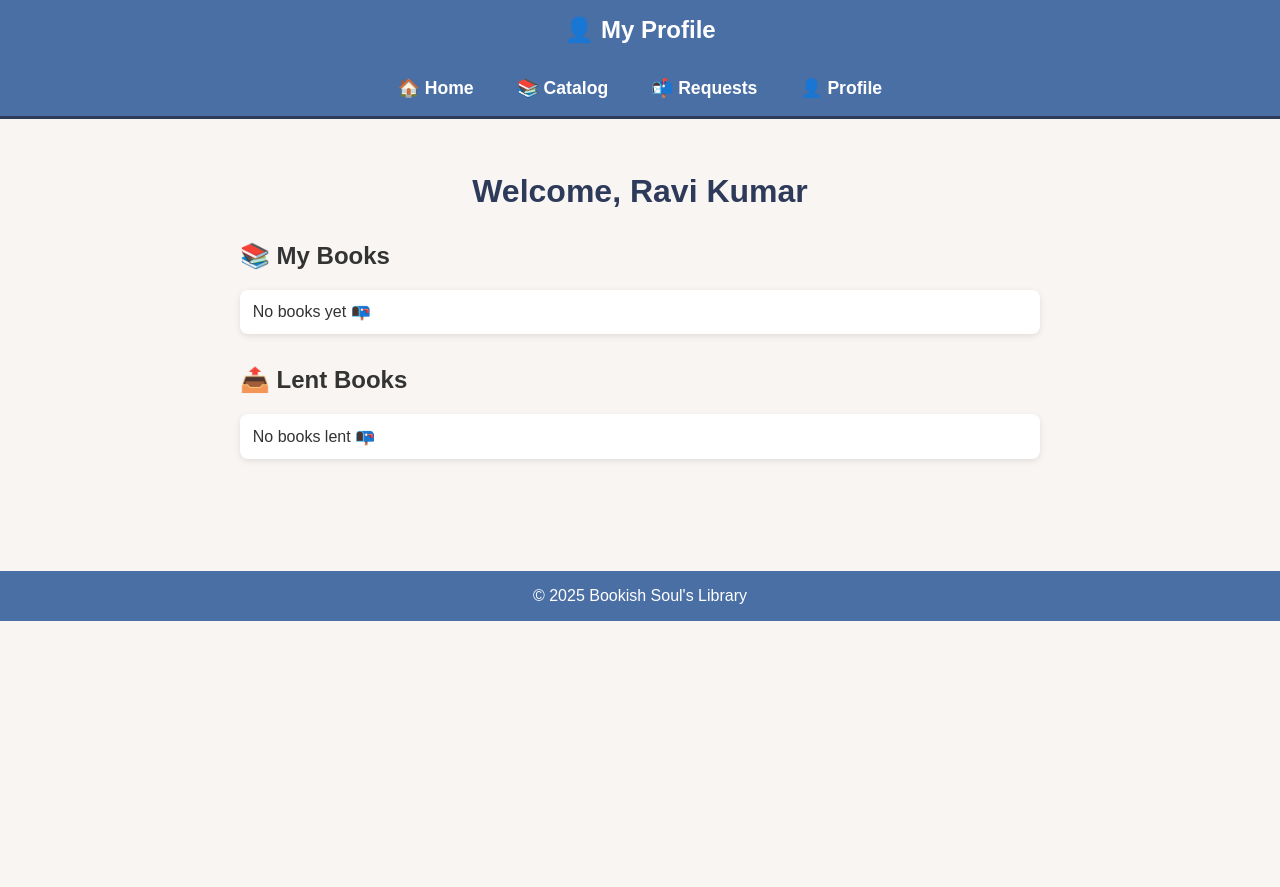
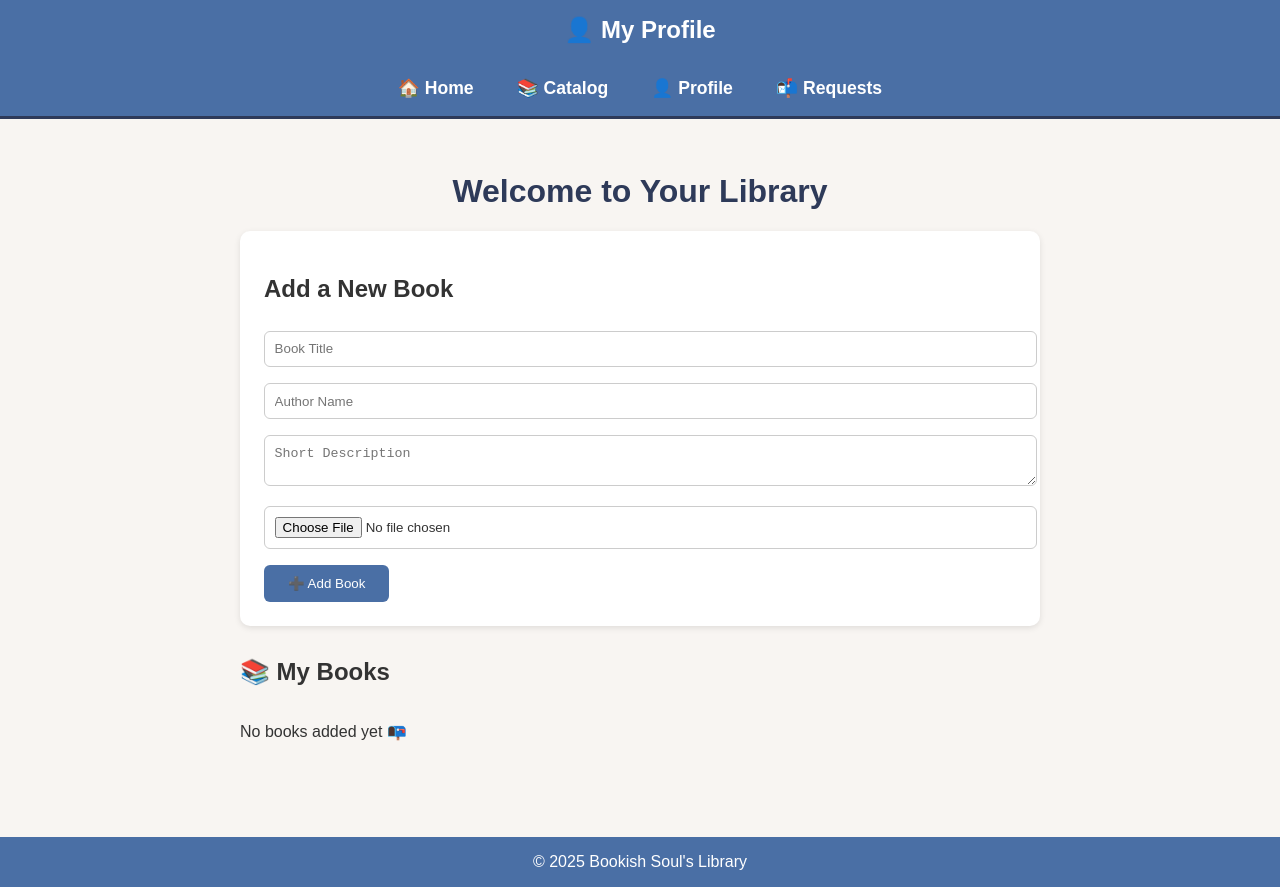
Before and after one commit to anuragchammincheri-creator/bookish-souls-library, a plain HTML site: page profile.html in a window 1280 px wide. Before the commit the page ends 800 px from the top, so only its background shows below. Drawn offline with Linux system fonts and the light colour scheme.

Commit message:
Update profile.html

```diff
--- a/profile.html
+++ b/profile.html
@@ -5,96 +5,51 @@
   <meta name="viewport" content="width=device-width, initial-scale=1.0">
   <title>Profile - Bookish Soul's Library</title>
   <style>
-    body {
-      font-family: 'Poppins', sans-serif;
-      margin: 0;
-      padding: 0;
-      background: #f8f5f2;
-      color: #333;
-    }
-    header {
-      background: #4a6fa5;
-      color: white;
-      padding: 1rem;
-      text-align: center;
-      font-size: 1.5rem;
-      font-weight: bold;
-    }
-    .navbar {
-      background: #4a6fa5;
-      display: flex;
-      justify-content: center;
-      gap: 1.5rem;
-      padding: 0.8rem;
-      border-bottom: 3px solid #2e3a59;
-    }
-    .navbar a {
-      color: white;
-      text-decoration: none;
-      font-size: 1.1rem;
-      font-weight: bold;
-      transition: color 0.3s, background 0.3s;
-      padding: 0.3rem 0.6rem;
-      border-radius: 6px;
-    }
-    .navbar a:hover {
-      background: white;
-      color: #4a6fa5;
-    }
-    main {
-      padding: 2rem;
-      max-width: 800px;
-      margin: auto;
-    }
-    h1 {
-      text-align: center;
-      color: #2e3a59;
-      margin-bottom: 2rem;
-    }
-    section {
-      margin-bottom: 2rem;
-    }
-    ul {
-      list-style: none;
-      padding: 0;
-    }
-    ul li {
-      background: white;
-      padding: 0.8rem;
-      margin: 0.5rem 0;
-      border-radius: 8px;
-      box-shadow: 0 2px 6px rgba(0,0,0,0.1);
-    }
-    footer {
-      margin-top: 3rem;
-      background: #4a6fa5;
-      color: white;
-      text-align: center;
-      padding: 1rem;
-    }
+    body { font-family: 'Poppins', sans-serif; margin: 0; padding: 0; background: #f8f5f2; color: #333; }
+    header { background: #4a6fa5; color: white; padding: 1rem; text-align: center; font-size: 1.5rem; font-weight: bold; }
+    .navbar { background: #4a6fa5; display: flex; justify-content: center; gap: 1.5rem; padding: 0.8rem; border-bottom: 3px solid #2e3a59; }
+    .navbar a { color: white; text-decoration: none; font-size: 1.1rem; font-weight: bold; padding: 0.3rem 0.6rem; border-radius: 6px; transition: 0.3s; }
+    .navbar a:hover { background: white; color: #4a6fa5; }
+    main { padding: 2rem; max-width: 800px; margin: auto; }
+    h1 { text-align: center; color: #2e3a59; }
+    form { background: white; padding: 1.5rem; border-radius: 10px; box-shadow: 0 2px 6px rgba(0,0,0,0.1); margin-bottom: 2rem; }
+    form input, form textarea { width: 100%; padding: 0.6rem; margin: 0.5rem 0; border: 1px solid #ccc; border-radius: 6px; }
+    form button { padding: 0.7rem 1.5rem; background: #4a6fa5; color: white; border: none; border-radius: 6px; cursor: pointer; margin-top: 0.5rem; }
+    form button:hover { background: #2e3a59; }
+    .book-list { display: grid; grid-template-columns: repeat(auto-fill, minmax(200px, 1fr)); gap: 1.5rem; }
+    .book-card { background: white; border-radius: 10px; padding: 1rem; box-shadow: 0 2px 6px rgba(0,0,0,0.1); text-align: center; }
+    .book-card img { width: 100px; height: 140px; object-fit: cover; border-radius: 6px; }
+    .book-card h3 { margin: 0.5rem 0 0.3rem; color: #2e3a59; }
+    .book-card p { font-size: 0.9rem; margin: 0.3rem 0; }
+    footer { margin-top: 3rem; background: #4a6fa5; color: white; text-align: center; padding: 1rem; }
   </style>
 </head>
 <body>
   <header>👤 My Profile</header>
+
   <nav class="navbar">
     <a href="index.html">🏠 Home</a>
     <a href="catalog.html">📚 Catalog</a>
+    <a href="profile.html">👤 Profile</a>
     <a href="requests.html">📬 Requests</a>
-    <a href="profile.html">👤 Profile</a>
   </nav>
 
   <main>
-    <h1>Welcome, <span id="username">Reader</span></h1>
+    <h1>Welcome to Your Library</h1>
 
-    <section>
-      <h2>📚 My Books</h2>
-      <ul id="myBooksList"></ul>
-    </section>
+    <!-- Book Add Form -->
+    <form id="bookForm">
+      <h2>Add a New Book</h2>
+      <input type="text" id="title" placeholder="Book Title" required>
+      <input type="text" id="author" placeholder="Author Name" required>
+      <textarea id="description" placeholder="Short Description"></textarea>
+      <input type="file" id="cover" accept="image/*">
+      <button type="submit">➕ Add Book</button>
+    </form>
 
-    <section>
-      <h2>📤 Lent Books</h2>
-      <ul id="lentBooksList"></ul>
-    </section>
+    <!-- My Books -->
+    <h2>📚 My Books</h2>
+    <div class="book-list" id="myBooksList"></div>
   </main>
 
   <footer>
@@ -102,27 +57,62 @@
   </footer>
 
   <script>
-    function loadProfile() {
-      // ⚠️ Later replace with Firebase Auth user
-      let currentUser = localStorage.getItem("currentUser") || "Ravi Kumar";
-      document.getElementById("username").textContent = currentUser;
+    function loadBooks() {
+      let myBooks = JSON.parse(localStorage.getItem("myBooks")) || [];
+      const list = document.getElementById("myBooksList");
+      list.innerHTML = "";
+
+      if (myBooks.length === 0) {
+        list.innerHTML = "<p>No books added yet 📭</p>";
+        return;
+      }
+
+      myBooks.forEach(book => {
+        let card = document.createElement("div");
+        card.classList.add("book-card");
+        card.innerHTML = `
+          <img src="${book.img || 'https://via.placeholder.com/100x140?text=Book'}" alt="${book.title}">
+          <h3>${book.title}</h3>
+          <p><em>${book.author}</em></p>
+          <p>${book.description || ""}</p>
+        `;
+        list.appendChild(card);
+      });
+    }
+
+    // Convert uploaded file to Base64
+    function getBase64(file, callback) {
+      const reader = new FileReader();
+      reader.readAsDataURL(file);
+      reader.onload = () => callback(reader.result);
+      reader.onerror = error => console.error(error);
+    }
+
+    document.getElementById("bookForm").addEventListener("submit", function(e) {
+      e.preventDefault();
+      let title = document.getElementById("title").value;
+      let author = document.getElementById("author").value;
+      let description = document.getElementById("description").value;
+      let cover = document.getElementById("cover").files[0];
 
       let myBooks = JSON.parse(localStorage.getItem("myBooks")) || [];
-      let lentBooks = JSON.parse(localStorage.getItem("lentBooks")) || [];
 
-      const myBooksList = document.getElementById("myBooksList");
-      const lentBooksList = document.getElementById("lentBooksList");
+      if (cover) {
+        getBase64(cover, function(base64Img) {
+          myBooks.push({ title, author, description, img: base64Img });
+          localStorage.setItem("myBooks", JSON.stringify(myBooks));
+          loadBooks();
+          document.getElementById("bookForm").reset();
+        });
+      } else {
+        myBooks.push({ title, author, description, img: "" });
+        localStorage.setItem("myBooks", JSON.stringify(myBooks));
+        loadBooks();
+        document.getElementById("bookForm").reset();
+      }
+    });
 
-      myBooksList.innerHTML = myBooks.length === 0
-        ? "<li>No books yet 📭</li>"
-        : myBooks.map(book => `<li>${book}</li>`).join("");
-
-      lentBooksList.innerHTML = lentBooks.length === 0
-        ? "<li>No books lent 📭</li>"
-        : lentBooks.map(item => `<li>${item.book} → borrowed by <em>${item.borrower}</em></li>`).join("");
-    }
-
-    window.onload = loadProfile;
+    document.addEventListener("DOMContentLoaded", loadBooks);
   </script>
 </body>
 </html>
```
